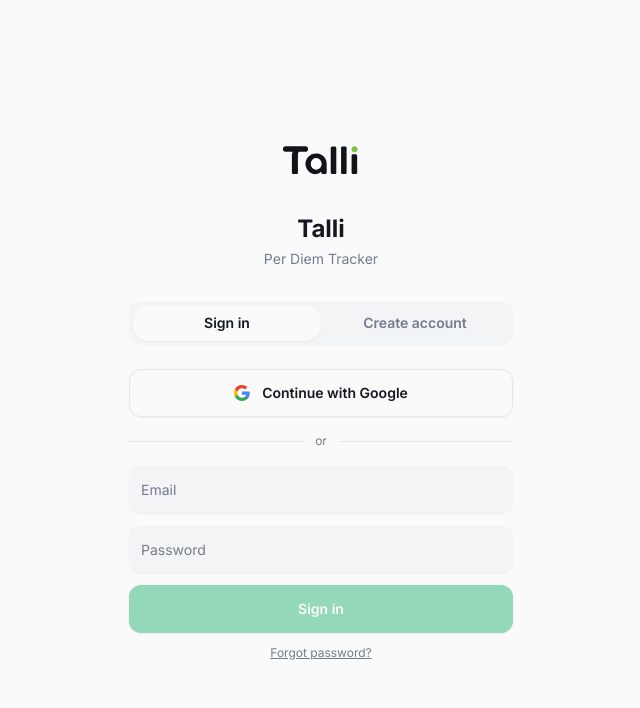
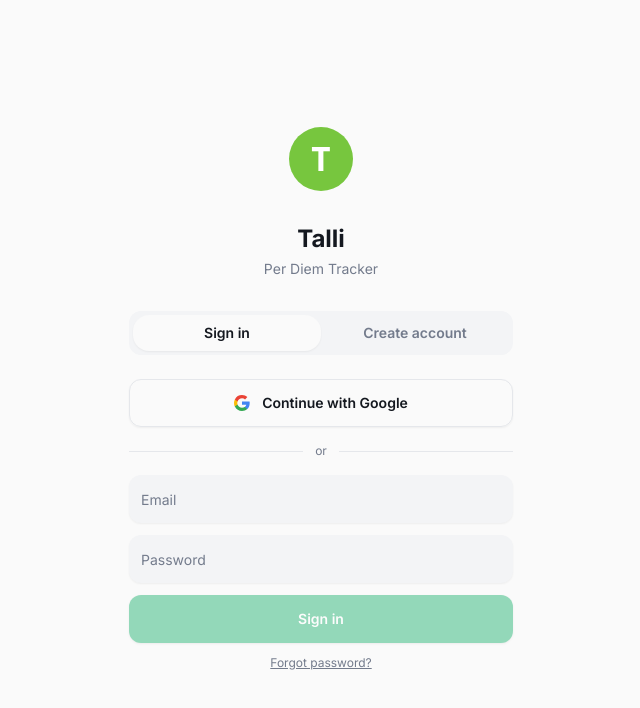
Before and after one commit to damatulli87/talli, a React (Vite) app: page / in a window 1280 px wide. Shown: the top 708 px of the page, without its empty margins (319-959 px from the left). Built offline with nearby package versions, Linux system fonts and the light colour scheme; no server answers.

Commit message:
Use green T logo on login page and home screen icon

```diff
--- a/src/pages/Login.jsx
+++ b/src/pages/Login.jsx
@@ -3,7 +3,12 @@
 import { Button } from '@/components/ui/button'
 import { Input } from '@/components/ui/input'
 import { toast } from 'sonner'
-import TalliLogo from '@/components/talli/TalliLogo'
+const TLogo = () => (
+  <svg xmlns="http://www.w3.org/2000/svg" viewBox="0 0 100 100" width="64" height="64">
+    <circle cx="50" cy="50" r="50" fill="#77C63E"/>
+    <text x="50" y="68" fontFamily="system-ui,sans-serif" fontSize="52" fontWeight="bold" fill="white" textAnchor="middle">T</text>
+  </svg>
+)
 
 const GoogleButton = ({ onClick }) => (
   <Button type="button" variant="outline" className="w-full h-12 rounded-xl font-semibold gap-3" onClick={onClick}>
@@ -88,7 +93,7 @@
     return (
       <div className="min-h-screen bg-background flex items-center justify-center px-6">
         <div className="w-full max-w-sm">
-          <div className="flex justify-center mb-8"><TalliLogo height={44} /></div>
+          <div className="flex justify-center mb-8"><TLogo /></div>
           <h1 className="text-2xl font-bold text-foreground text-center mb-1">Reset Password</h1>
           <p className="text-sm text-muted-foreground text-center mb-8">We'll email you a link to set a new password</p>
           {resetSent ? (
@@ -120,7 +125,7 @@
     return (
       <div className="min-h-screen bg-background flex items-center justify-center px-6">
         <div className="w-full max-w-sm text-center">
-          <div className="flex justify-center mb-8"><TalliLogo height={44} /></div>
+          <div className="flex justify-center mb-8"><TLogo /></div>
           <div className="rounded-2xl bg-primary/10 border border-primary/20 p-8">
             <p className="text-lg font-bold text-primary mb-2">Check your email</p>
             <p className="text-sm text-muted-foreground">
@@ -139,7 +144,7 @@
   return (
     <div className="min-h-screen bg-background flex items-center justify-center px-6">
       <div className="w-full max-w-sm">
-        <div className="flex justify-center mb-8"><TalliLogo height={44} /></div>
+        <div className="flex justify-center mb-8"><TLogo /></div>
         <h1 className="text-2xl font-bold text-foreground text-center mb-1">Talli</h1>
         <p className="text-sm text-muted-foreground text-center mb-8">Per Diem Tracker</p>
 
```
Also changed, not shown: public/favicon.svg.
